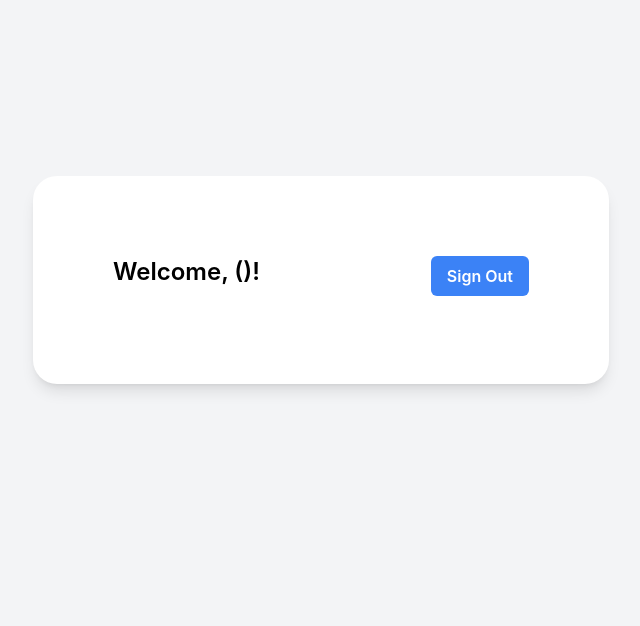
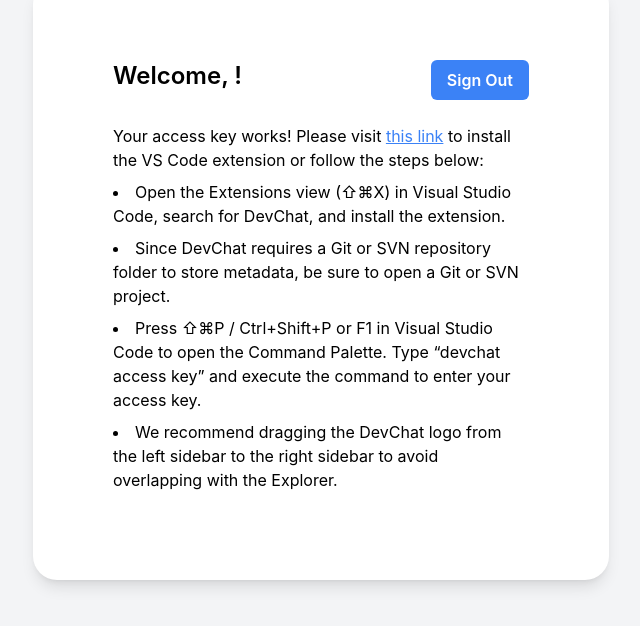
Before and after one commit to covespace/devchat-webapp, a Next.js app in the folder frontend/: page /profile in a window 1280 px wide. Shown: the part 120-746 px from the top of the page, without its empty margins (319-959 px from the left). Built offline with nearby package versions, Linux system fonts and the light colour scheme; no server answers; sample sign-in values are in the browser's storage.

Commit message:
Update profile page layout and content
- Separate name and email, and adjust email font size.
- Add a paragraph with a link to the VS Code extension.
- Include bullet points with setup instructions.
- Improve dark mode support and visibility.
- Increase the gap between list items.

```diff
--- a/frontend/pages/profile.tsx
+++ b/frontend/pages/profile.tsx
@@ -54,11 +54,27 @@
       <main className="relative w-full h-full sm:max-w-xl sm:mx-auto">
         <div className="relative px-8 py-16 bg-white shadow-lg sm:rounded-3xl sm:p-20 h-full">
           <div className="flex justify-between items-start">
-            <h1 className="text-2xl font-semibold mb-4 profile-text-dark">Welcome, {userName} ({userEmail})!</h1>
-            <button onClick={handleSignOut} className="form-button">
+            <div>
+              <h1 className="text-2xl font-semibold mb-1 profile-text-dark">Welcome, {userName}!</h1>
+              <p className="text-sm mb-4 profile-text-dark">{userEmail}</p>
+            </div>
+            <button onClick={handleSignOut} className="form-button min-w-max">
               Sign Out
             </button>
           </div>
+          <p className="mt-4 profile-text-dark">
+            Your access key works! Please visit{' '}
+            <a href="https://marketplace.visualstudio.com/items?itemName=merico.devchat" target="_blank" rel="noopener noreferrer" className="text-blue-500 underline">
+              this link
+            </a>{' '}
+            to install the VS Code extension or follow the steps below:
+          </p>
+          <ul className="list-disc list-inside mt-2 profile-text-dark">
+            <li className='mb-2'>Open the Extensions view (⇧⌘X) in Visual Studio Code, search for DevChat, and install the extension.</li>
+            <li className='mb-2'>Since DevChat requires a Git or SVN repository folder to store metadata, be sure to open a Git or SVN project.</li>
+            <li className='mb-2'>Press ⇧⌘P / Ctrl+Shift+P or F1 in Visual Studio Code to open the Command Palette. Type &ldquo;devchat access key&rdquo; and execute the command to enter your access key.</li>
+            <li className='mb-2'>We recommend dragging the DevChat logo from the left sidebar to the right sidebar to avoid overlapping with the Explorer.</li>
+          </ul>
         </div>
       </main>
     </div>
```
